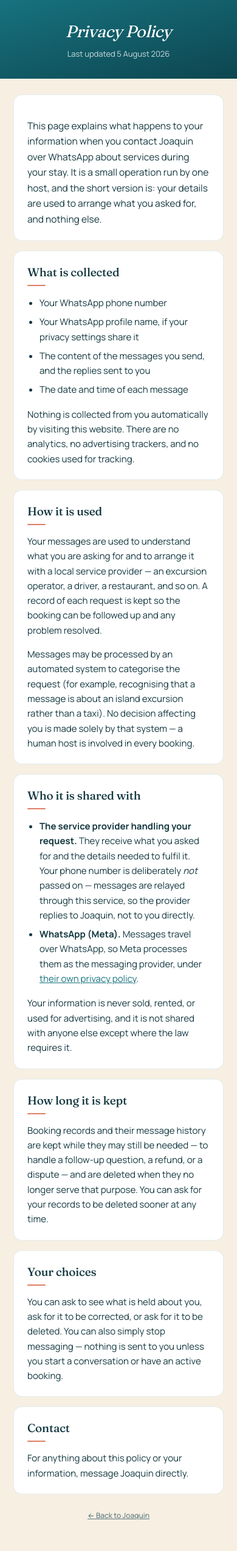
After one commit to joaquinpunales1992/guestlink, a Django app: page /privacy/ in a window 390 px wide. The commit adds this page. Shown: the whole page at 61% size. Run offline with Django 5.2, Linux system fonts and the light colour scheme.

Commit message:
Add a public privacy policy page at /privacy/
Meta refuses to publish an app without a reachable privacy policy URL, and an
unpublished app receives no production webhooks — only the synthetic test
events fired from the dashboard. That is why real inbound WhatsApp messages
never reached the relay while every component tested fine in isolation.

The copy describes what this service actually does: phone number, profile name
and message content collected; used to arrange the request and keep a booking
record; shared with the assigned provider (deliberately without the guest's
number) and with Meta as the messaging carrier; no analytics, no trackers, no
sale of data. Contact routes to the WhatsApp business number, with an optional
PRIVACY_CONTACT_EMAIL override.

Linked from the landing footer so it is discoverable during app review.

Co-Authored-By: Claude Opus 5 (1M context) <noreply@anthropic.com>

```diff
--- a/concierge/templates/concierge/landing.html
+++ b/concierge/templates/concierge/landing.html
@@ -113,6 +113,8 @@
       display: block; width: 34px; height: 2px; margin: 0 auto 12px;
       background: var(--terracotta); border-radius: 2px; opacity: 0.8;
     }
+    .footer-links { display: block; margin-top: 8px; }
+    .footer-links a { color: var(--muted); text-decoration: none; border-bottom: 1px solid var(--border); }
     @media (min-width: 460px) {
       .hero h1 { font-size: 42px; }
       .service h2 { font-size: 18px; }
@@ -187,6 +189,9 @@
     <footer>
       <span class="rule" aria-hidden="true"></span>
       {{ site.footer_text }}
+      <span class="footer-links">
+        <a href="{% url 'privacy' %}">Privacy</a>
+      </span>
     </footer>
   </main>
 
--- /dev/null
+++ b/concierge/templates/concierge/privacy.html
@@ -0,0 +1,168 @@
+<!doctype html>
+<html lang="en">
+<head>
+  <meta charset="utf-8">
+  <meta name="viewport" content="width=device-width, initial-scale=1">
+  <title>Privacy Policy · {{ host_name }}</title>
+  <link rel="preconnect" href="https://fonts.googleapis.com">
+  <link rel="preconnect" href="https://fonts.gstatic.com" crossorigin>
+  <link href="https://fonts.googleapis.com/css2?family=Fraunces:ital,opsz,wght@0,9..144,400;0,9..144,500&family=Manrope:wght@400;500;600;700&display=swap" rel="stylesheet">
+  <style>
+    :root {
+      --petrol: #0d4650;
+      --sea: #17727f;
+      --cream: #f6efe2;
+      --ink: #143840;
+      --muted: #5f7b81;
+      --terracotta: #d9694a;
+      --card: #ffffff;
+      --border: rgba(13, 70, 80, 0.10);
+    }
+    * { box-sizing: border-box; }
+    html, body {
+      margin: 0; padding: 0; color: var(--ink);
+      font-family: "Manrope", -apple-system, BlinkMacSystemFont, "Segoe UI", Roboto, sans-serif;
+      background: var(--cream);
+      -webkit-font-smoothing: antialiased;
+    }
+    .hero {
+      background: linear-gradient(165deg, var(--sea) 0%, var(--petrol) 100%);
+      color: #fff; padding: 34px 22px 30px; text-align: center;
+    }
+    .hero h1 {
+      margin: 0; font-family: "Fraunces", Georgia, serif; font-weight: 400; font-style: italic;
+      font-size: clamp(26px, 7vw, 34px); letter-spacing: -0.02em;
+    }
+    .hero p { margin: 10px 0 0; font-size: 13px; color: rgba(255,255,255,0.78); }
+    main { max-width: 640px; margin: 0 auto; padding: 26px 22px 50px; }
+    .card {
+      background: var(--card); border: 1px solid var(--border); border-radius: 14px;
+      padding: 22px 22px 6px; margin-bottom: 16px;
+    }
+    h2 {
+      font-family: "Fraunces", Georgia, serif; font-weight: 500; font-size: 19px;
+      margin: 0 0 10px; letter-spacing: -0.01em;
+    }
+    h2::after {
+      content: ""; display: block; width: 30px; height: 2px; margin-top: 9px;
+      background: var(--terracotta); border-radius: 2px; opacity: 0.85;
+    }
+    p, li { font-size: 15px; line-height: 1.62; }
+    ul { padding-left: 20px; }
+    li { margin-bottom: 7px; }
+    a { color: var(--sea); }
+    .lede { font-size: 15.5px; line-height: 1.65; }
+    footer {
+      text-align: center; color: var(--muted); font-size: 12px;
+      font-weight: 500; margin-top: 26px;
+    }
+    footer a { color: var(--muted); }
+  </style>
+</head>
+<body>
+  <div class="hero">
+    <h1>Privacy Policy</h1>
+    <p>Last updated {{ last_updated }}</p>
+  </div>
+
+  <main>
+    <div class="card">
+      <p class="lede">
+        This page explains what happens to your information when you contact
+        {{ host_name }} over WhatsApp about services during your stay. It is a small
+        operation run by one host, and the short version is: your details are used to
+        arrange what you asked for, and nothing else.
+      </p>
+    </div>
+
+    <div class="card">
+      <h2>What is collected</h2>
+      <ul>
+        <li>Your WhatsApp phone number</li>
+        <li>Your WhatsApp profile name, if your privacy settings share it</li>
+        <li>The content of the messages you send, and the replies sent to you</li>
+        <li>The date and time of each message</li>
+      </ul>
+      <p>
+        Nothing is collected from you automatically by visiting this website. There are
+        no analytics, no advertising trackers, and no cookies used for tracking.
+      </p>
+    </div>
+
+    <div class="card">
+      <h2>How it is used</h2>
+      <p>
+        Your messages are used to understand what you are asking for and to arrange it
+        with a local service provider — an excursion operator, a driver, a restaurant,
+        and so on. A record of each request is kept so the booking can be followed up
+        and any problem resolved.
+      </p>
+      <p>
+        Messages may be processed by an automated system to categorise the request
+        (for example, recognising that a message is about an island excursion rather
+        than a taxi). No decision affecting you is made solely by that system — a human
+        host is involved in every booking.
+      </p>
+    </div>
+
+    <div class="card">
+      <h2>Who it is shared with</h2>
+      <ul>
+        <li>
+          <strong>The service provider handling your request.</strong> They receive what
+          you asked for and the details needed to fulfil it. Your phone number is
+          deliberately <em>not</em> passed on — messages are relayed through this
+          service, so the provider replies to {{ host_name }}, not to you directly.
+        </li>
+        <li>
+          <strong>WhatsApp (Meta).</strong> Messages travel over WhatsApp, so Meta
+          processes them as the messaging provider, under
+          <a href="https://www.whatsapp.com/legal/privacy-policy" rel="noopener">their own privacy policy</a>.
+        </li>
+      </ul>
+      <p>
+        Your information is never sold, rented, or used for advertising, and it is not
+        shared with anyone else except where the law requires it.
+      </p>
+    </div>
+
+    <div class="card">
+      <h2>How long it is kept</h2>
+      <p>
+        Booking records and their message history are kept while they may still be
+        needed — to handle a follow-up question, a refund, or a dispute — and are
+        deleted when they no longer serve that purpose. You can ask for your records to
+        be deleted sooner at any time.
+      </p>
+    </div>
+
+    <div class="card">
+      <h2>Your choices</h2>
+      <p>
+        You can ask to see what is held about you, ask for it to be corrected, or ask
+        for it to be deleted. You can also simply stop messaging — nothing is sent to
+        you unless you start a conversation or have an active booking.
+      </p>
+    </div>
+
+    <div class="card">
+      <h2>Contact</h2>
+      <p>
+        For anything about this policy or your information, message
+        {% if business_number %}
+          <a href="https://wa.me/{{ business_number }}" rel="noopener">+{{ business_number }}</a> on WhatsApp{% if contact_email %},
+          or email <a href="mailto:{{ contact_email }}">{{ contact_email }}</a>{% endif %}.
+        {% elif contact_email %}
+          <a href="mailto:{{ contact_email }}">{{ contact_email }}</a>.
+        {% else %}
+          {{ host_name }} directly.
+        {% endif %}
+      </p>
+    </div>
+
+    <footer>
+      <a href="/">← Back to {{ host_name }}</a>
+    </footer>
+  </main>
+</body>
+</html>
--- a/concierge/views.py
+++ b/concierge/views.py
@@ -91,6 +91,24 @@ def landing(request: HttpRequest) -> HttpResponse:
     )
 
 
+def privacy(request: HttpRequest) -> HttpResponse:
+    """Public privacy policy.
+
+    Meta requires a reachable privacy policy URL before an app can be published,
+    and an unpublished app receives no production webhooks at all.
+    """
+    return render(
+        request,
+        "concierge/privacy.html",
+        {
+            "host_name": settings.HOST_NAME,
+            "business_number": (settings.WHATSAPP_BUSINESS_NUMBER or "").lstrip("+"),
+            "contact_email": settings.PRIVACY_CONTACT_EMAIL,
+            "last_updated": "5 August 2026",
+        },
+    )
+
+
 def healthz(request: HttpRequest) -> HttpResponse:
     return JsonResponse({"ok": True, "webhook": reverse("whatsapp_webhook")})
 
--- a/guestlink/settings.py
+++ b/guestlink/settings.py
@@ -179,6 +179,10 @@ if not DEBUG:
 HOST_NAME = os.environ.get("HOST_NAME", "Joaquin")
 HOST_APARTMENT_LABEL = os.environ.get("HOST_APARTMENT_LABEL", "Reef")
 
+# Optional second contact route on /privacy/. Left blank the page points guests
+# at the WhatsApp business number, which is the channel they already use.
+PRIVACY_CONTACT_EMAIL = os.environ.get("PRIVACY_CONTACT_EMAIL", "").strip()
+
 # The path baked into the printed QR cards in print/ (payload:
 # https://bookyourtickets.online/the-reef-401). Serves the same landing page as
 # "/". Changing this orphans every card already hanging in the apartment.
--- a/guestlink/urls.py
+++ b/guestlink/urls.py
@@ -12,6 +12,7 @@ urlpatterns = [
     path("", concierge_views.landing, name="landing"),
     path("webhook/whatsapp/", concierge_views.whatsapp_webhook, name="whatsapp_webhook"),
     path("ticket/<str:short_code>/", concierge_views.ticket_thread, name="ticket_thread"),
+    path("privacy/", concierge_views.privacy, name="privacy"),
     path("healthz/", concierge_views.healthz, name="healthz"),
 ]
 
```
